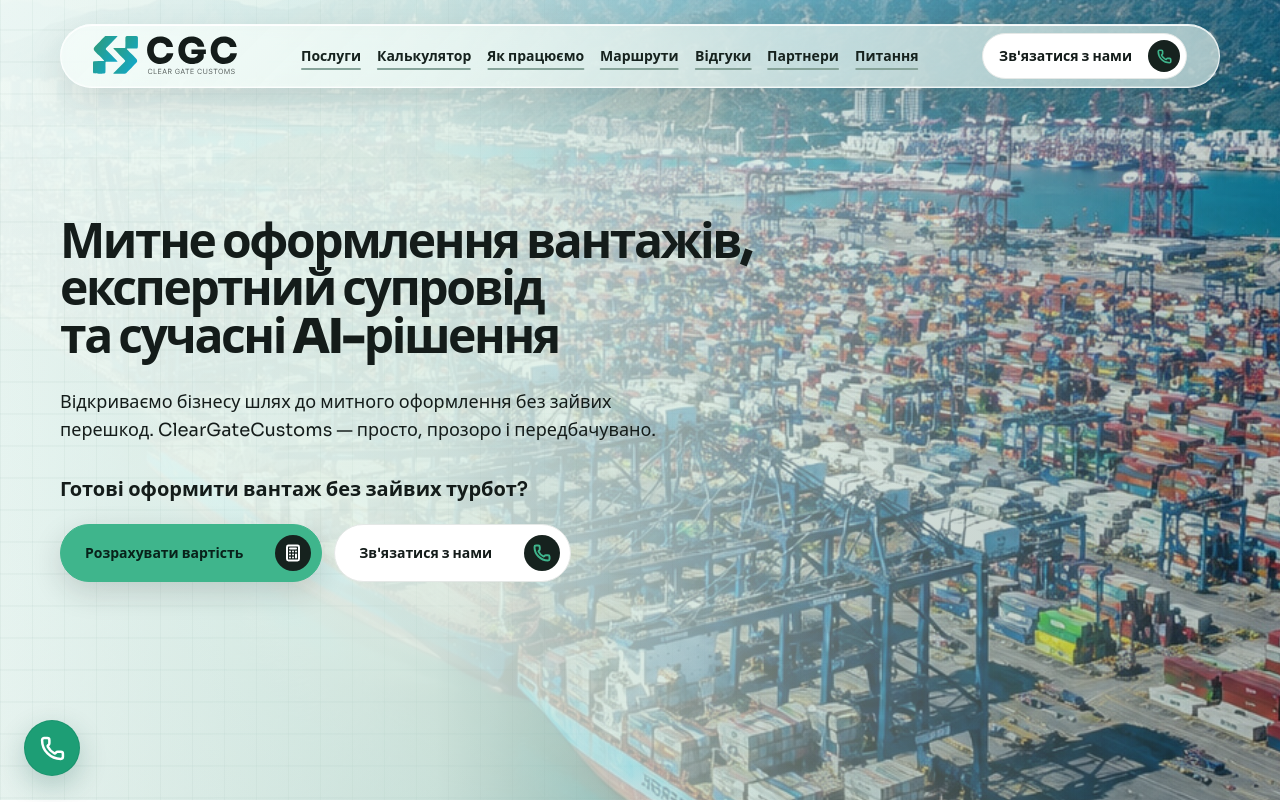
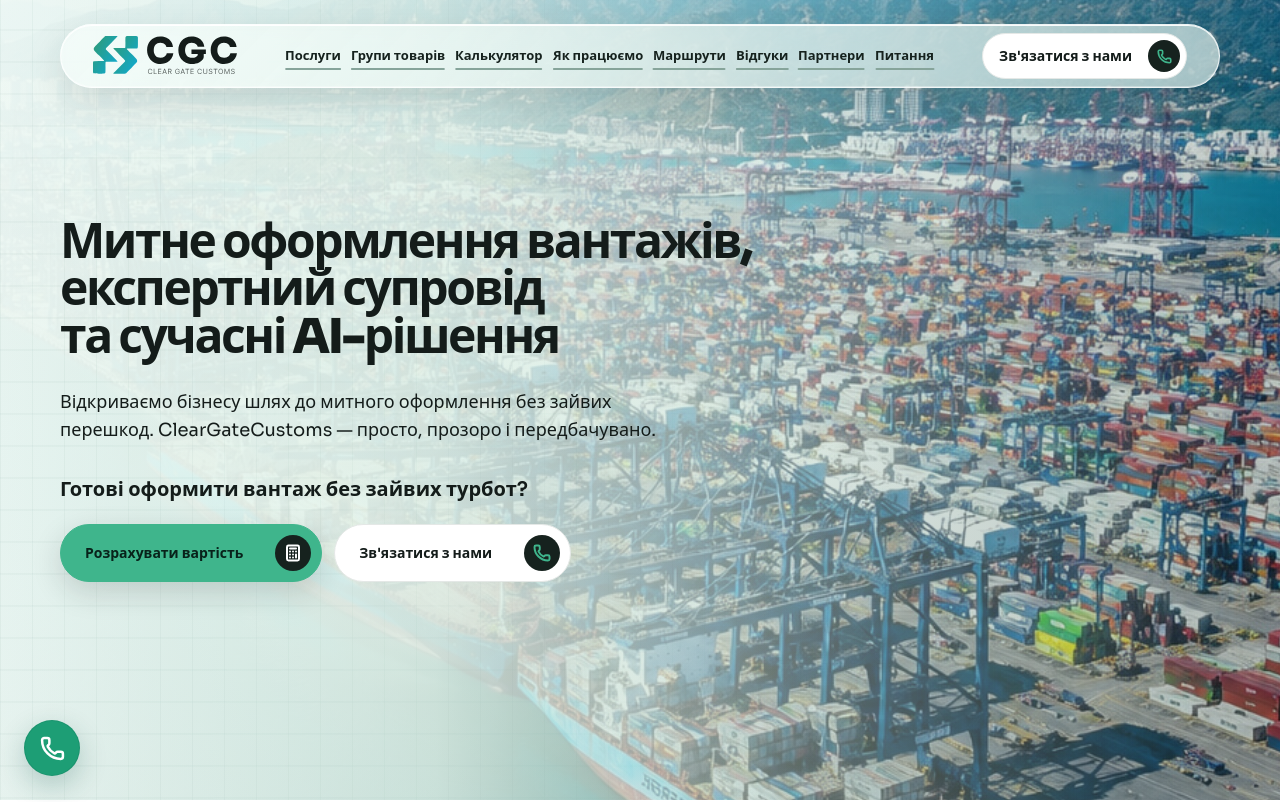
Before and after one commit to eerinessofsilence/bristol, a React (Vite) app in the folder frontend/: page / in a window 1280 px wide. Shown: the top 802 px of the page. Built offline with nearby package versions, Linux system fonts and the light colour scheme; no server answers; a web font is replaced by a local one.

Commit message:
feat(navigation): add product category link

```diff
--- a/frontend/src/components/Calculator.tsx
+++ b/frontend/src/components/Calculator.tsx
@@ -64,7 +64,7 @@ function ProductCategories() {
   };
 
   return (
-    <section className="bg-soft py-20 md:py-24">
+    <section id="categories" className="bg-soft scroll-mt-28 py-20 md:scroll-mt-32 md:py-24">
       <div className="page-wrap">
         <div className="mx-auto max-w-3xl text-center" data-reveal>
           <span className="section-tag">
--- a/frontend/src/components/Header.tsx
+++ b/frontend/src/components/Header.tsx
@@ -4,6 +4,7 @@ import { Button } from './ui/Button';
 
 const links = [
   ['Послуги', '#services'],
+  ['Групи товарів', '#categories'],
   ['Калькулятор', '#calc'],
   ['Як працюємо', '#how'],
   ['Маршрути', '#operate'],
@@ -26,14 +27,14 @@ export function Header({ onRequestConsultation }: Props) {
       </a>
       <nav
         aria-label="Головна навігація"
-        className={`absolute top-[4.5rem] right-0 left-0 flex origin-top flex-col gap-2.5 rounded-2xl bg-white p-4 shadow-xl transition-[opacity,transform,visibility] duration-300 ease-out sm:top-20 sm:p-5 xl:visible xl:static xl:flex xl:translate-y-0 xl:scale-100 xl:flex-row xl:gap-4 xl:bg-transparent xl:p-0 xl:opacity-100 xl:shadow-none ${open ? 'visible translate-y-0 scale-100 opacity-100' : 'pointer-events-none invisible -translate-y-2 scale-[0.98] opacity-0 xl:pointer-events-auto'}`}
+        className={`absolute top-[4.5rem] right-0 left-0 flex origin-top flex-col gap-2.5 rounded-2xl bg-white p-4 shadow-xl transition-[opacity,transform,visibility] duration-300 ease-out sm:top-20 sm:p-5 xl:visible xl:static xl:flex xl:translate-y-0 xl:scale-100 xl:flex-row xl:gap-2.5 xl:bg-transparent xl:p-0 xl:opacity-100 xl:shadow-none ${open ? 'visible translate-y-0 scale-100 opacity-100' : 'pointer-events-none invisible -translate-y-2 scale-[0.98] opacity-0 xl:pointer-events-auto'}`}
       >
         {links.map(([label, href]) => (
           <a
             key={href}
             href={href}
             onClick={() => setOpen(false)}
-            className="text-primary hover:text-primary-hover after:bg-mint-muted relative w-fit translate-y-0 transform-gpu self-start py-1 text-lg font-bold tracking-[0.06em] uppercase transition-[color,transform] duration-400 ease-in-out will-change-transform after:absolute after:bottom-0 after:left-0 after:h-0.5 after:w-full after:origin-left after:scale-x-0 after:rounded-full after:transition-transform after:duration-400 after:ease-in-out hover:-translate-y-[1.5px] hover:after:scale-x-125 xl:self-auto xl:text-sm xl:font-semibold xl:tracking-normal xl:normal-case xl:after:left-1/2 xl:after:w-0 xl:after:-translate-x-1/2 xl:after:scale-x-100 xl:after:transition-[width] xl:hover:after:w-[72%] xl:hover:after:scale-x-100"
+            className="text-primary hover:text-primary-hover after:bg-mint-muted relative w-fit translate-y-0 transform-gpu self-start py-1 text-lg font-bold tracking-[0.06em] uppercase transition-[color,transform] duration-400 ease-in-out will-change-transform after:absolute after:bottom-0 after:left-0 after:h-0.5 after:w-full after:origin-left after:scale-x-0 after:rounded-full after:transition-transform after:duration-400 after:ease-in-out hover:-translate-y-[1.5px] hover:after:scale-x-125 xl:self-auto xl:text-[13px] xl:font-semibold xl:tracking-normal xl:normal-case xl:after:left-1/2 xl:after:w-0 xl:after:-translate-x-1/2 xl:after:scale-x-100 xl:after:transition-[width] xl:hover:after:w-[72%] xl:hover:after:scale-x-100"
           >
             {label}
           </a>
```
